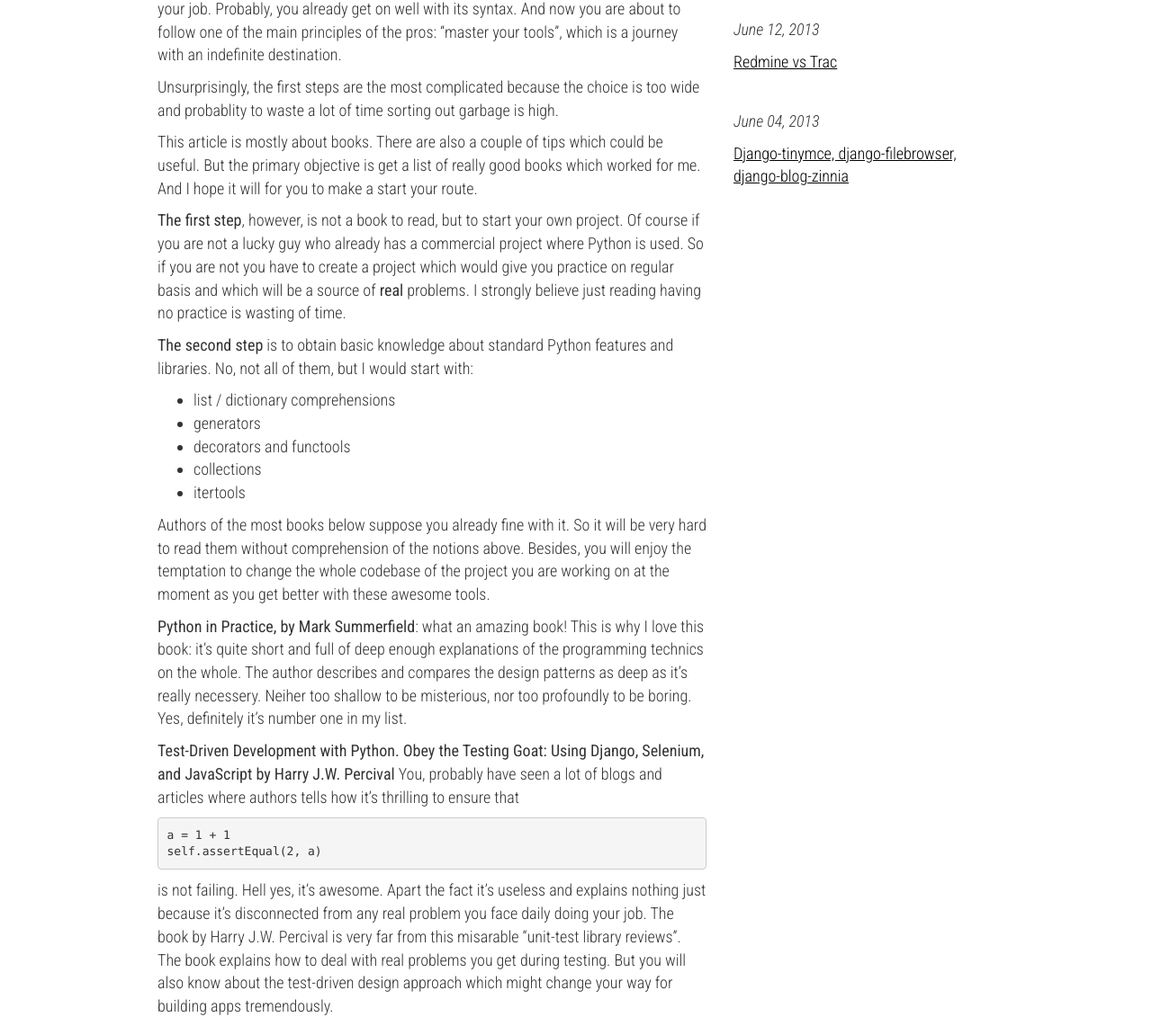
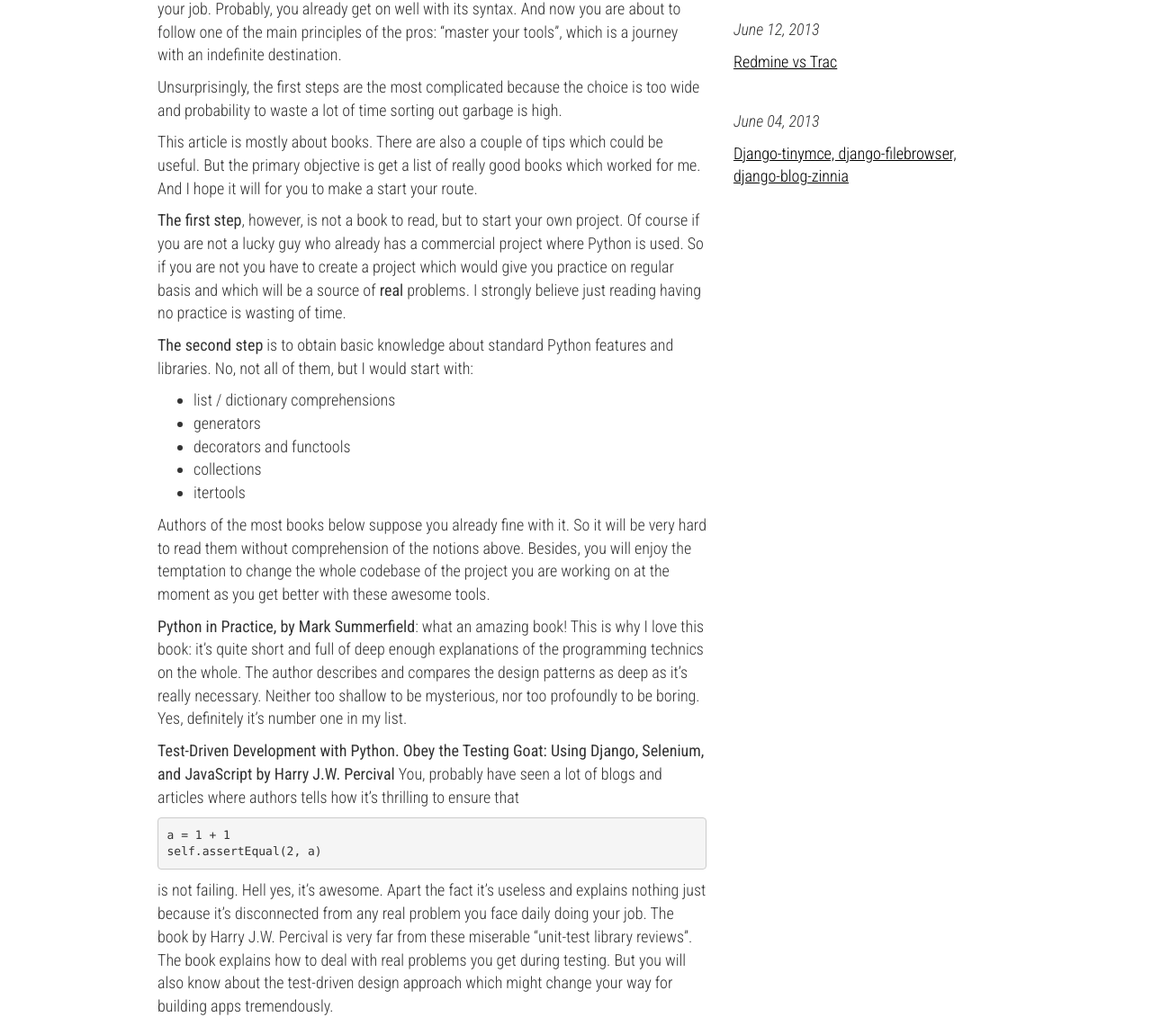
Before and after one commit to iutinvg/iutinvg.github.io, a Jekyll site: the page built from _posts/2016-04-02-mastering-django-the-steps.md, in a window 1280 px wide. Shown: the part 483-1624 px from the top of the page at 90% size. Built offline with Jekyll 4.4.1, drawn with Linux system fonts in a browser that asks for light colours; nearby versions of some CDN libraries; comment, search, counter and statistics services are not loaded.

Commit message:
spell checking

```diff
--- a/_posts/2016-04-02-mastering-django-the-steps.md
+++ b/_posts/2016-04-02-mastering-django-the-steps.md
@@ -9,7 +9,7 @@
 which is a journey with an indefinite destination.
 
 Unsurprisingly, the first steps are the most complicated because the choice is
-too wide and probablity to waste a lot of time sorting out garbage is high.
+too wide and probability to waste a lot of time sorting out garbage is high.
 
 This article is mostly about books. There are also a couple of tips which could
 be useful. But the primary objective is get a list of really good books which worked
@@ -38,7 +38,7 @@
 **Python in Practice, by Mark Summerfield**: what an amazing book! This is why I love
 this book: it's quite short and full of deep enough explanations of the programming
 technics on the whole. The author describes and compares the design patterns as deep as
-it's really necessery. Neiher too shallow to be misterious, nor too profoundly to be boring.
+it's really necessary. Neither too shallow to be mysterious, nor too profoundly to be boring.
 Yes, definitely it's number one in my list.
 
 **Test-Driven Development with Python. Obey the Testing Goat: Using Django, Selenium, and JavaScript by Harry J.W. Percival** You, probably have seen a lot of blogs and articles where
@@ -50,7 +50,7 @@
 </pre>
 
 is not failing. Hell yes, it's awesome. Apart the fact it's useless and explains nothing just because
-it's disconnected from any real problem you face daily doing your job. The book by Harry J.W. Percival is very far from this misarable "unit-test library reviews". The book explains
+it's disconnected from any real problem you face daily doing your job. The book by Harry J.W. Percival is very far from these miserable "unit-test library reviews". The book explains
 how to deal with real problems you get during testing. But you will also know about
 the test-driven design approach which might change your way for building apps tremendously.
 
```
